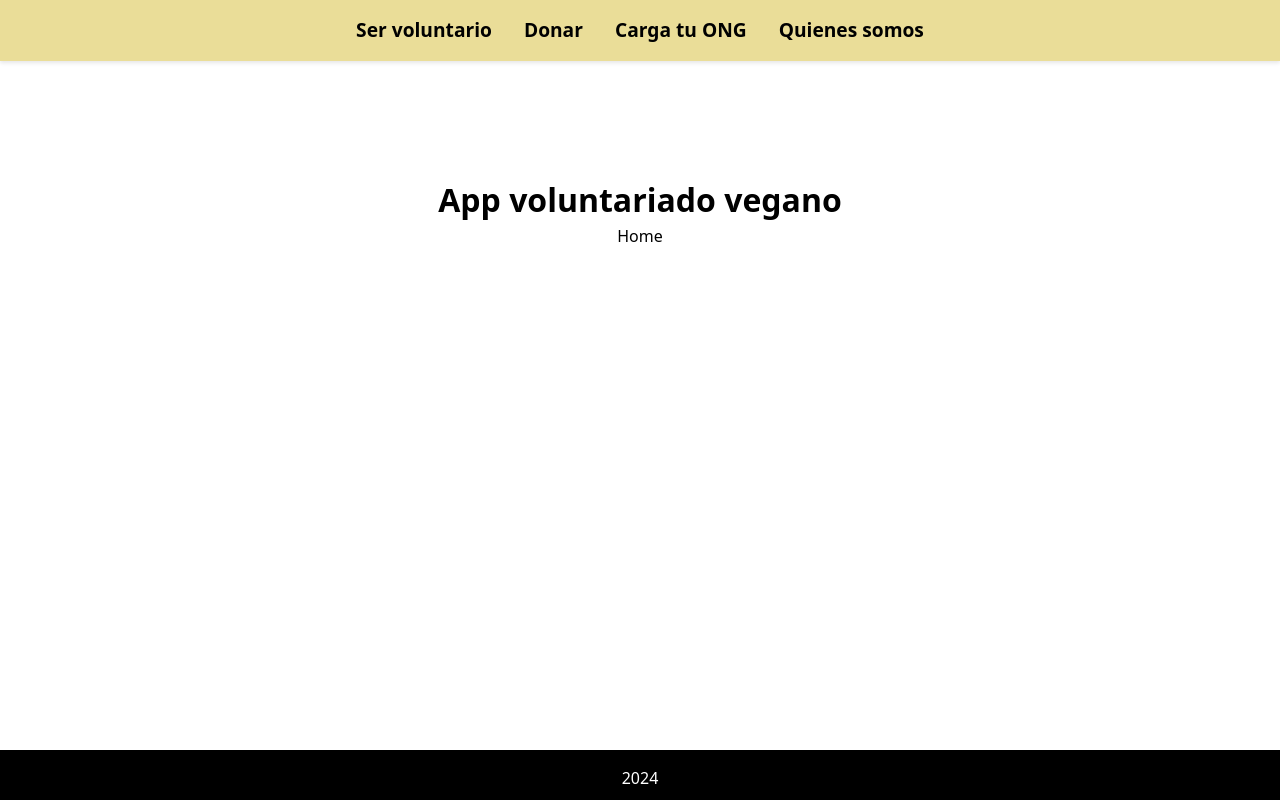
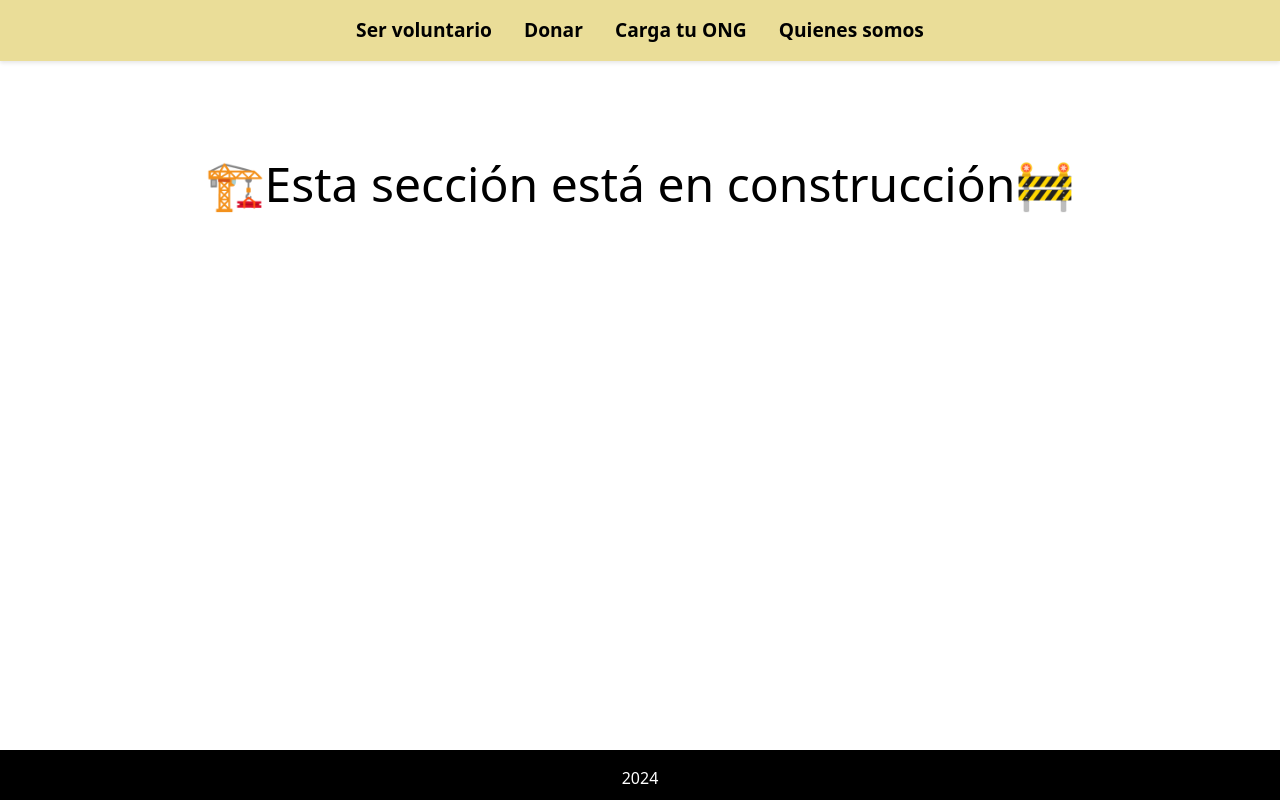
Before and after one commit to Firet/activa-veganismo, a Next.js app: page / in a window 1280 px wide. Built offline with nearby package versions, Linux system fonts and the light colour scheme.

Commit message:
Add UnderConstruction component in home and quienes-somos

```diff
--- a/src/app/page.tsx
+++ b/src/app/page.tsx
@@ -1,10 +1,10 @@
+import UnderConstruction from '@/components/under-construction/under-construction';
 import React from 'react';
 
 export default function Home() {
 	return (
 		<>
-			<h1 className="page-title">App voluntariado vegano</h1>
-			<p>Home</p>
+			<UnderConstruction />
 		</>
 	);
 }
--- a/src/app/quienes-somos/page.tsx
+++ b/src/app/quienes-somos/page.tsx
@@ -1,9 +1,11 @@
+import UnderConstruction from '@/components/under-construction/under-construction';
 import Link from 'next/link';
 
 export default function Page() {
 	return (
 		<>
 			<h1>Quienes Somos</h1>
+			<UnderConstruction />
 			<Link href="/">Volver al Inicio</Link>
 		</>
 	);
```
